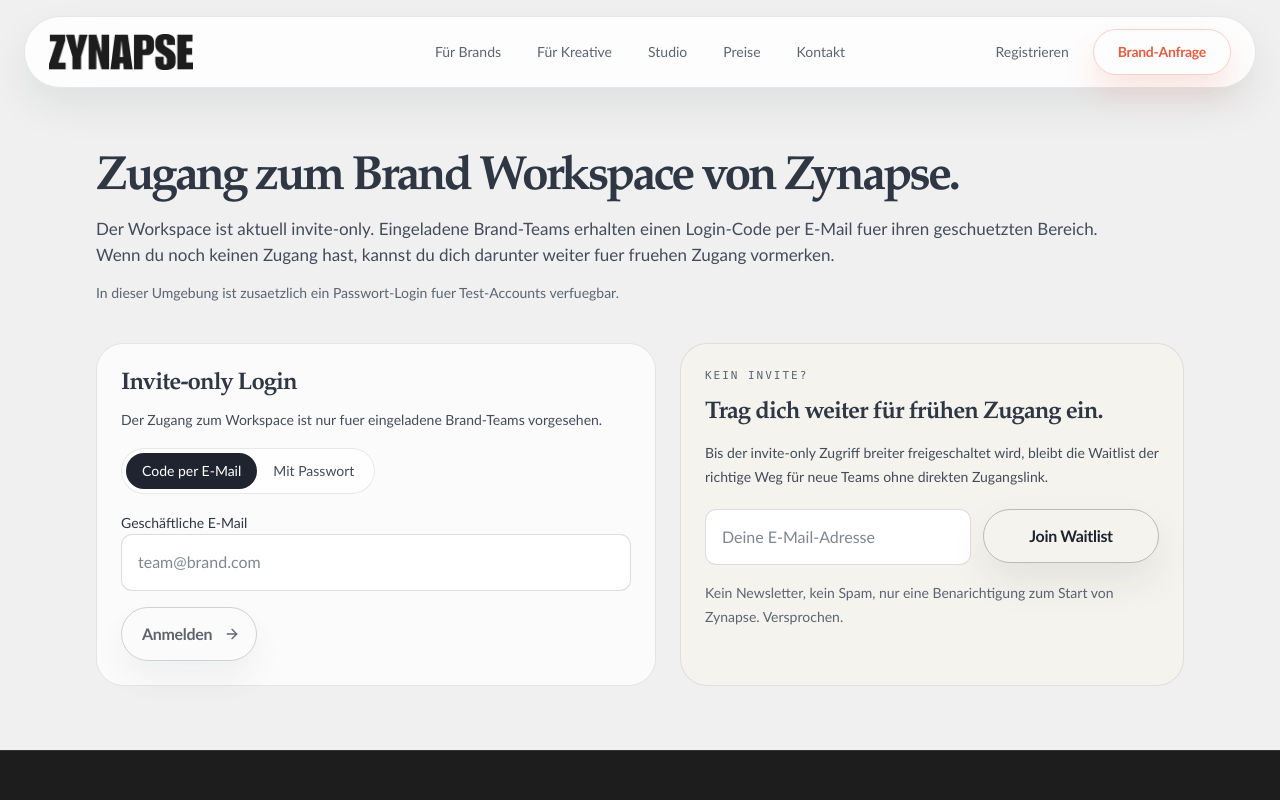
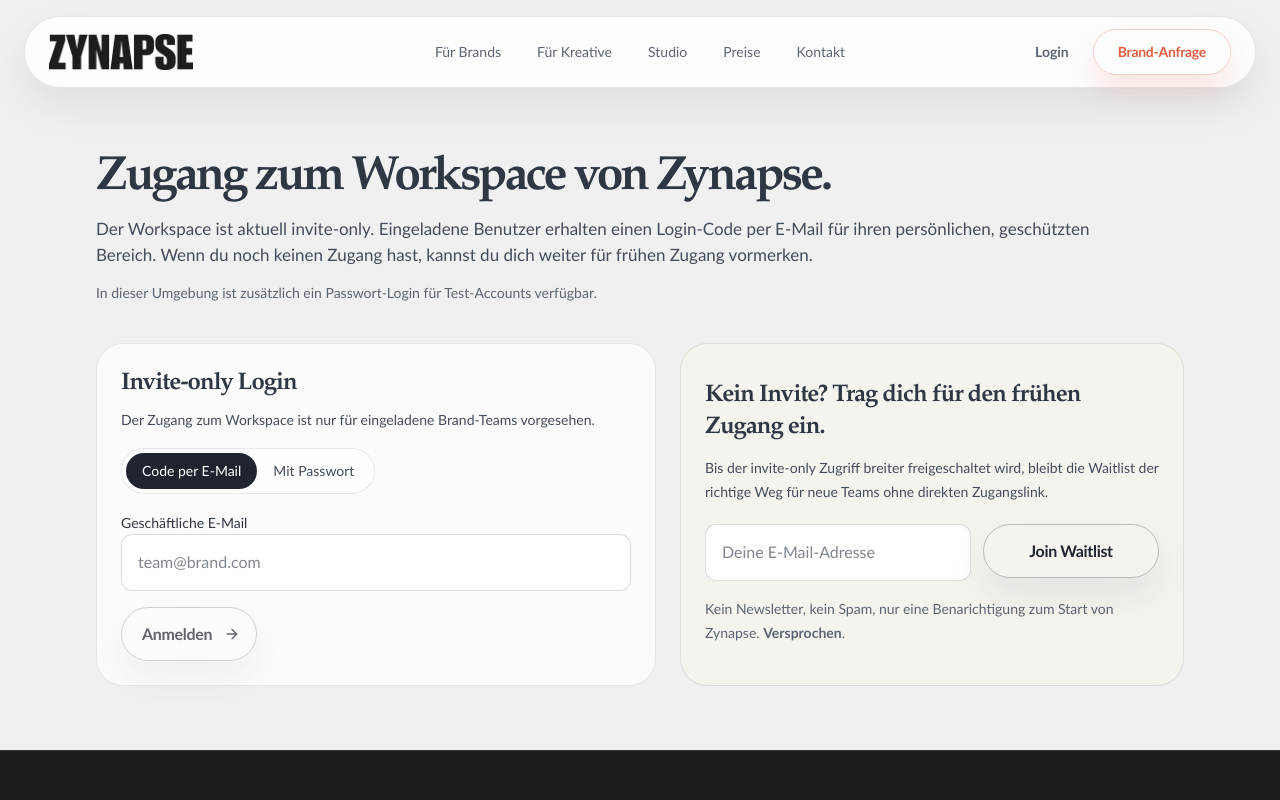
Before and after one commit to bpnace/zynapse, a Next.js app: page /login in a window 1280 px wide. Shown: the top 800 px of the page. Built offline with nearby package versions, Linux system fonts and the light colour scheme; no server answers.

Commit message:
umlaute wurden nicht korrekt angezeigt

```diff
--- a/src/app/login/page.tsx
+++ b/src/app/login/page.tsx
@@ -26,17 +26,17 @@
     <section className="mx-auto flex w-full max-w-6xl flex-col gap-10 px-6 pt-15 pb-16 sm:px-8">
       <div className="max-w-5xl space-y-4">
         <h1 className="font-display text-5xl leading-[0.92] font-semibold tracking-[-0.06em] text-[var(--copy-strong)]">
-          Zugang zum Brand Workspace von Zynapse.
+          Zugang zum Workspace von Zynapse.
         </h1>
         <p className="text-base text-[color:var(--copy-body)] sm:text-[1.0625rem]">
-          Der Workspace ist aktuell invite-only. Eingeladene Brand-Teams erhalten
-          einen Login-Code per E-Mail fuer ihren geschuetzten Bereich. Wenn du
-          noch keinen Zugang hast, kannst du dich darunter weiter fuer fruehen
+          Der Workspace ist aktuell invite-only. Eingeladene Benutzer erhalten
+          einen Login-Code per E-Mail für ihren persönlichen, geschützten Bereich. Wenn du
+          noch keinen Zugang hast, kannst du dich  weiter für frühen
           Zugang vormerken.
         </p>
         {showPasswordLogin ? (
           <p className="text-sm text-[var(--copy-muted)]">
-            In dieser Umgebung ist zusaetzlich ein Passwort-Login fuer Test-Accounts verfuegbar.
+            In dieser Umgebung ist zusätzlich ein Passwort-Login für Test-Accounts verfügbar.
           </p>
         ) : null}
       </div>
@@ -44,11 +44,8 @@
       <div className="grid gap-6 lg:grid-cols-[minmax(0,1fr)_minmax(0,0.9fr)]">
         <WorkspaceLoginForm next={next} />
         <div className="rounded-[1.7rem] border border-[color:var(--line)] bg-[rgba(247,244,238,0.72)] p-6">
-          <p className="font-mono text-[11px] uppercase tracking-[0.18em] text-[var(--copy-muted)]">
-            Kein Invite?
-          </p>
           <h2 className="mt-3 font-display text-2xl font-semibold tracking-[-0.04em] text-[var(--copy-strong)]">
-            Trag dich weiter für frühen Zugang ein.
+            Kein Invite? Trag dich für den frühen Zugang ein.
           </h2>
           <p className="mt-3 text-sm leading-6 text-[color:var(--copy-body)]">
             Bis der invite-only Zugriff breiter freigeschaltet wird, bleibt die
--- a/src/components/forms/waitlist/login-waitlist-form.tsx
+++ b/src/components/forms/waitlist/login-waitlist-form.tsx
@@ -133,7 +133,7 @@
       ) : null}
 
       <p className="text-sm leading-6 text-[color:var(--copy-muted)]">
-        Kein Newsletter, kein Spam, nur eine Benarichtigung zum Start von Zynapse. Versprochen.
+        Kein Newsletter, kein Spam, nur eine Benarichtigung zum Start von Zynapse. <b>Versprochen</b>.
       </p>
     </div>
   );
--- a/src/components/layout/site-header.tsx
+++ b/src/components/layout/site-header.tsx
@@ -94,7 +94,7 @@
           {/* Right: login (desktop) + CTA */}
           <div className="flex items-center gap-2 md:justify-self-end">
             <Link href="/login" className="hidden rounded-full px-4 py-2 text-sm text-[color:var(--copy-muted)] hover:bg-[rgba(31,36,48,0.05)] hover:text-[var(--foreground)] md:inline-flex">
-              Registrieren
+              <b>Login</b>
             </Link>
             <ButtonLink
               href={primaryCta.href}
--- a/src/components/workspace/login/workspace-login-form.tsx
+++ b/src/components/workspace/login/workspace-login-form.tsx
@@ -32,7 +32,7 @@
 
 function mapOtpError(error: unknown) {
   if (!(error instanceof Error)) {
-    return "Login ist aktuell nicht verfuegbar. Bitte spaeter erneut versuchen.";
+    return "Login ist aktuell nicht verfügbar. Bitte später erneut versuchen.";
   }
 
   const message = error.message.toLowerCase();
@@ -42,7 +42,7 @@
   }
 
   if (message.includes("invalid") && message.includes("otp")) {
-    return "Der Code ist ungueltig. Bitte pruefe ihn und versuche es erneut.";
+    return "Der Code ist ungültig. Bitte prüfe ihn und versuche es erneut.";
   }
 
   if (message.includes("expired") && message.includes("otp")) {
@@ -61,7 +61,7 @@
 
 function mapPasswordError(error: unknown) {
   if (!(error instanceof Error)) {
-    return "Login ist aktuell nicht verfuegbar. Bitte spaeter erneut versuchen.";
+    return "Login ist aktuell nicht verfügbar. Bitte später erneut versuchen.";
   }
 
   const message = error.message.toLowerCase();
@@ -74,7 +74,7 @@
   }
 
   if (message.includes("email not confirmed")) {
-    return "Diese E-Mail-Adresse ist noch nicht bestaetigt.";
+    return "Diese E-Mail-Adresse ist noch nicht bestätigt.";
   }
 
   if (message.includes("too many requests")) {
@@ -145,7 +145,7 @@
 
     if (!supabase) {
       throw new Error(
-        "Login ist aktuell nicht verfuegbar. Bitte spaeter erneut versuchen.",
+        "Login ist aktuell nicht verfügbar. Bitte später erneut versuchen.",
       );
     }
 
@@ -205,7 +205,7 @@
 
       if (!supabase) {
         throw new Error(
-          "Login ist aktuell nicht verfügbar. Bitte spaeter erneut versuchen.",
+          "Login ist aktuell nicht verfügbar. Bitte später erneut versuchen.",
         );
       }
 
@@ -322,7 +322,7 @@
           Invite-only Login
         </h2>
         <p className="text-sm leading-6 text-[color:var(--copy-body)]">
-          Der Zugang zum Workspace ist nur fuer eingeladene Brand-Teams vorgesehen.
+          Der Zugang zum Workspace ist nur für eingeladene Brand-Teams vorgesehen.
         </p>
       </div>
 
@@ -448,7 +448,7 @@
 
       {!isLoginConfigured ? (
         <p className="text-sm text-[var(--danger)]">
-          Login ist aktuell nicht verfuegbar. Die Supabase-Konfiguration fehlt.
+          Login ist aktuell nicht verfügbar. Die Supabase-Konfiguration fehlt.
         </p>
       ) : null}
 
@@ -486,7 +486,7 @@
             className="justify-center disabled:cursor-wait"
             disabled={isOtpSubmitDisabled}
           >
-            {isPending ? "Code wird geprueft..." : "Code bestätigen"}
+            {isPending ? "Code wird geprüft..." : "Code bestätigen"}
           </Button>
 
           <Button
@@ -509,7 +509,7 @@
             className="justify-center self-start px-0 text-sm"
             onClick={handleChangeEmail}
           >
-            E-Mail aendern
+            E-Mail ändern
           </Button>
         </div>
       )}
```
Also changed, not shown: 1 other file (tests, documents, lock files or other folders).
